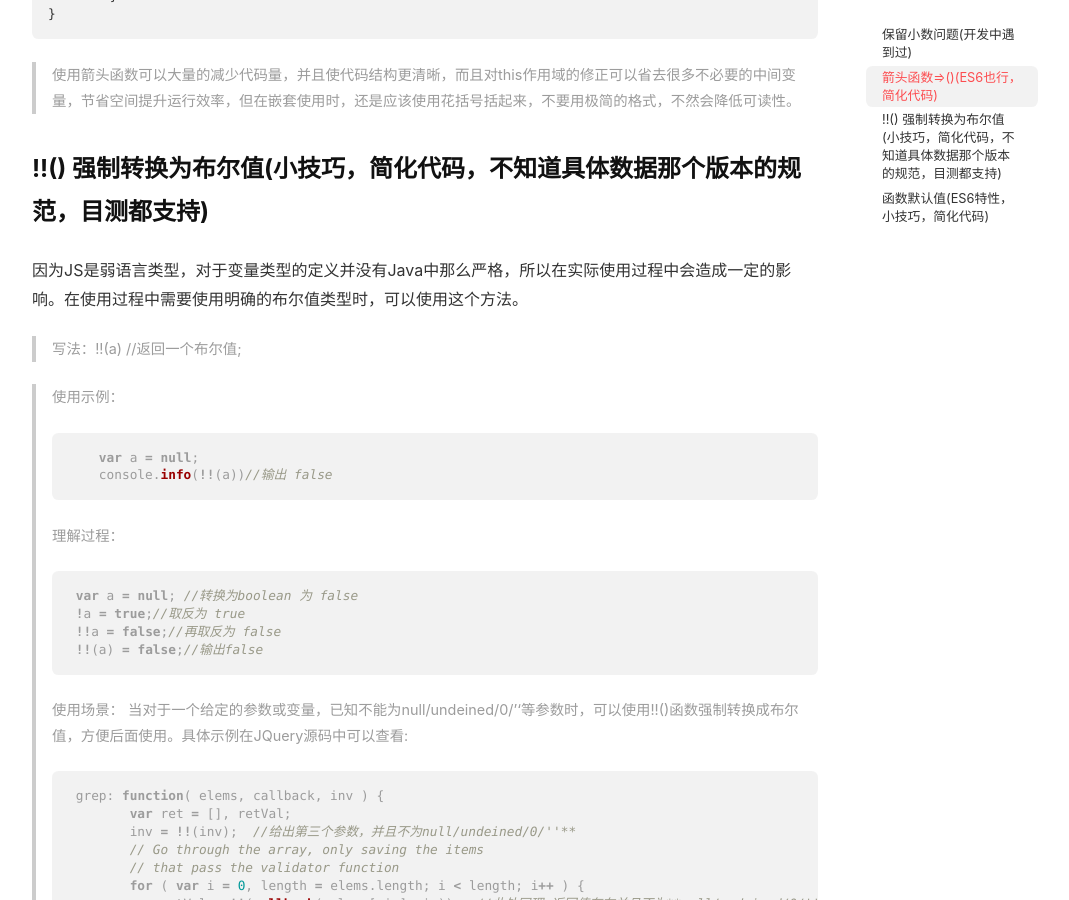
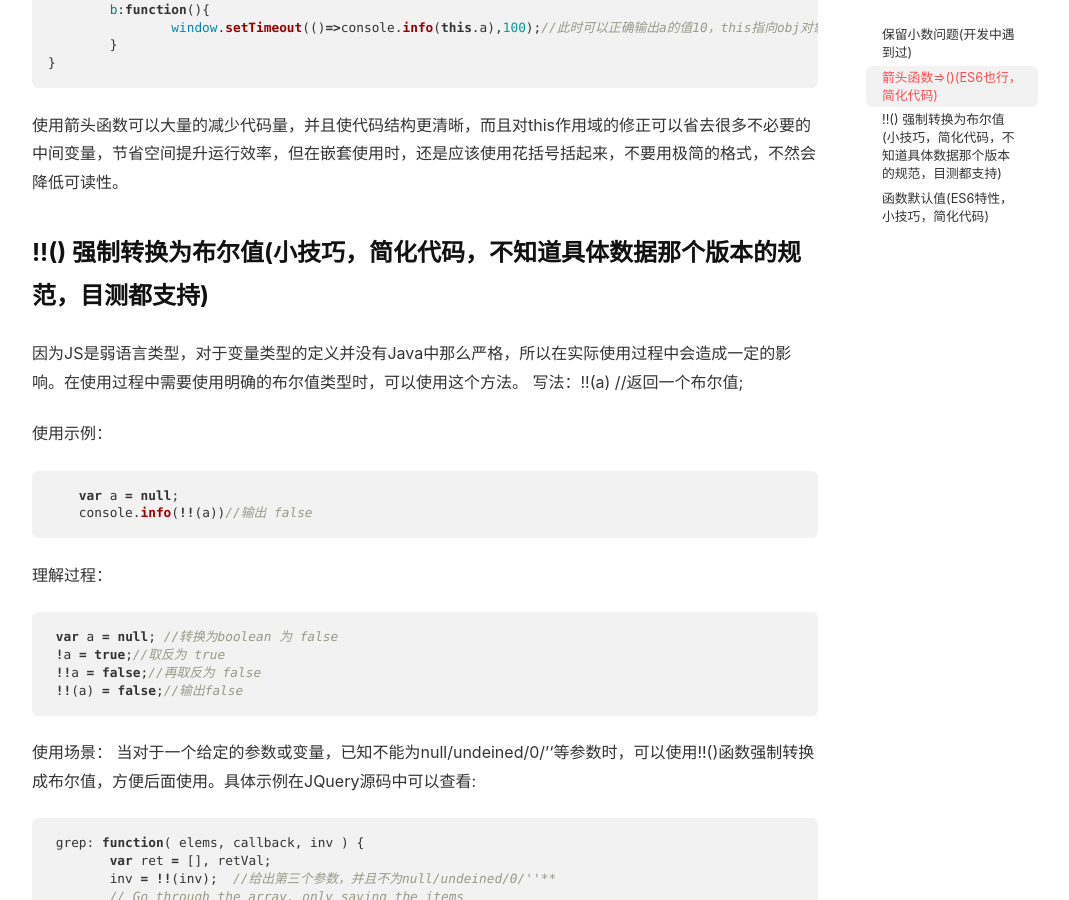
Before and after one commit to FireLee1413/hfvast.github.io, a Jekyll site: the page built from _posts/2018-11-5-JavaScript小技巧与特性(一).md, in a window 1280 px wide and 900 px high, scrolled down 1366 px. Shown: the whole window, without its empty margins (105-1174 px from the left). Built offline with Jekyll 4.4.1, drawn with Linux system fonts in a browser that asks for light colours; our own code applies the rules of GitHub Pages for plain Markdown files.

Commit message:
格式修改

````diff
--- a/_posts/2018-11-5-JavaScript小技巧与特性(一).md
+++ b/_posts/2018-11-5-JavaScript小技巧与特性(一).md
@@ -9,21 +9,21 @@ JavaScript是一种函数优先的轻量级解释型或即使编译型的编程
     使用：Math.ceil(3.1415926 * 100) / 100;//输出结果为3.14 //向上舍入
 ```
 ### 箭头函数=>()(ES6也行，简化代码)
-> =>函数是ES6中新增的特性，一种匿名函数写法，可以大大简化代码量，同时也修复了匿名函数上下文获取不正确的问题，但也要合理运用不然会降低可读性。
-> 箭头函数写法 *Fn => 1+Fn*;
-> 示例：
-> 正常函数：
+ =>函数是ES6中新增的特性，一种匿名函数写法，可以大大简化代码量，同时也修复了匿名函数上下文获取不正确的问题，但也要合理运用不然会降低可读性。
+ 箭头函数写法 *Fn => 1+Fn*;
+ 示例：
+ 正常函数：
 ```js
  Function(arg){
  1+arg;
  }
 ```
-> 箭头函数：
-> *arg => 1+arg;*
-> 使用规则：只有一个参数可以用上边的写法，多个参数的话用括号括起来(a,b) => a+b;复杂方法体需要用大括号括起来(a,b) => { return a + b;};返回一个对象用括号把键值对括起来()=>({a:1})或者()=>{return {a:1}};
+ 箭头函数：
+ *arg => 1+arg;*
+ 使用规则：只有一个参数可以用上边的写法，多个参数的话用括号括起来(a,b) => a+b;复杂方法体需要用大括号括起来(a,b) => { return a + b;};返回一个对象用括号把键值对括起来()=>({a:1})或者()=>{return {a:1}};
 
-> **修复this作用域**
-> 一般我们在使用匿名函数的时候如果需要修改或使用上层的变量时，使用this是不能成功获取的，此时的this指向的是匿名函数，所以无法获取上层的变量。
+ **修复this作用域**
+ 一般我们在使用匿名函数的时候如果需要修改或使用上层的变量时，使用this是不能成功获取的，此时的this指向的是匿名函数，所以无法获取上层的变量。
 ```js
   var obj = {
     a:100,
@@ -36,7 +36,7 @@ JavaScript是一种函数优先的轻量级解释型或即使编译型的编程
     }
 }
 ```
-> 当遇到这种情况的时候使用箭头函数可以很好的解决这个问题。
+ 当遇到这种情况的时候使用箭头函数可以很好的解决这个问题。
 
 
 ```js
@@ -48,26 +48,27 @@ var obj = {
 }
 ```
 
->使用箭头函数可以大量的减少代码量，并且使代码结构更清晰，而且对this作用域的修正可以省去很多不必要的中间变量，节省空间提升运行效率，但在嵌套使用时，还是应该使用花括号括起来，不要用极简的格式，不然会降低可读性。
+使用箭头函数可以大量的减少代码量，并且使代码结构更清晰，而且对this作用域的修正可以省去很多不必要的中间变量，节省空间提升运行效率，但在嵌套使用时，还是应该使用花括号括起来，不要用极简的格式，不然会降低可读性。
 
 ### !!() 强制转换为布尔值(小技巧，简化代码，不知道具体数据那个版本的规范，目测都支持)
 因为JS是弱语言类型，对于变量类型的定义并没有Java中那么严格，所以在实际使用过程中会造成一定的影响。在使用过程中需要使用明确的布尔值类型时，可以使用这个方法。
-> 写法：!!(a) //返回一个布尔值;
+ 写法：!!(a) //返回一个布尔值;
 
-> 使用示例：
+ 使用示例：
 ```js
     var a = null;
     console.info(!!(a))//输出 false
 ```
->理解过程：
+理解过程：
 ```js
  var a = null; //转换为boolean 为 false
  !a = true;//取反为 true
  !!a = false;//再取反为 false
  !!(a) = false;//输出false
 ```
-> 使用场景：
-> 当对于一个给定的参数或变量，已知不能为null/undeined/0/''等参数时，可以使用!!()函数强制转换成布尔值，方便后面使用。具体示例在JQuery源码中可以查看:
+
+ 使用场景：
+ 当对于一个给定的参数或变量，已知不能为null/undeined/0/''等参数时，可以使用!!()函数强制转换成布尔值，方便后面使用。具体示例在JQuery源码中可以查看:
 ```js
  grep: function( elems, callback, inv ) {
         var ret = [], retVal;
@@ -83,9 +84,9 @@ var obj = {
         return ret;
     }
 ```
-> !!()函数的使用方法其实和使用if()判断或者!(!a)是等效的，但是在一些场景下合理使用这个函数可以减少一些代码量。不过鉴于可读性问题，酌情使用。
+ !!()函数的使用方法其实和使用if()判断或者!(!a)是等效的，但是在一些场景下合理使用这个函数可以减少一些代码量。不过鉴于可读性问题，酌情使用。
 ### 函数默认值(ES6特性，小技巧，简化代码)
->在开发过程中经常遇到函数的参数在没有传值或者传值不全时需要设置默认值的场景，一般的解决方案是判断参数是否为空，然后决定使用传入值还是默认值，在ES6中函数的参数支持使用默认值，可以减少很多在没传参时的默认值设置。
+在开发过程中经常遇到函数的参数在没有传值或者传值不全时需要设置默认值的场景，一般的解决方案是判断参数是否为空，然后决定使用传入值还是默认值，在ES6中函数的参数支持使用默认值，可以减少很多在没传参时的默认值设置。
 ```js
 function (a = 100){
     console.info(a);//当a没有传入时，输出默认值100，有值时输出传入值
````
